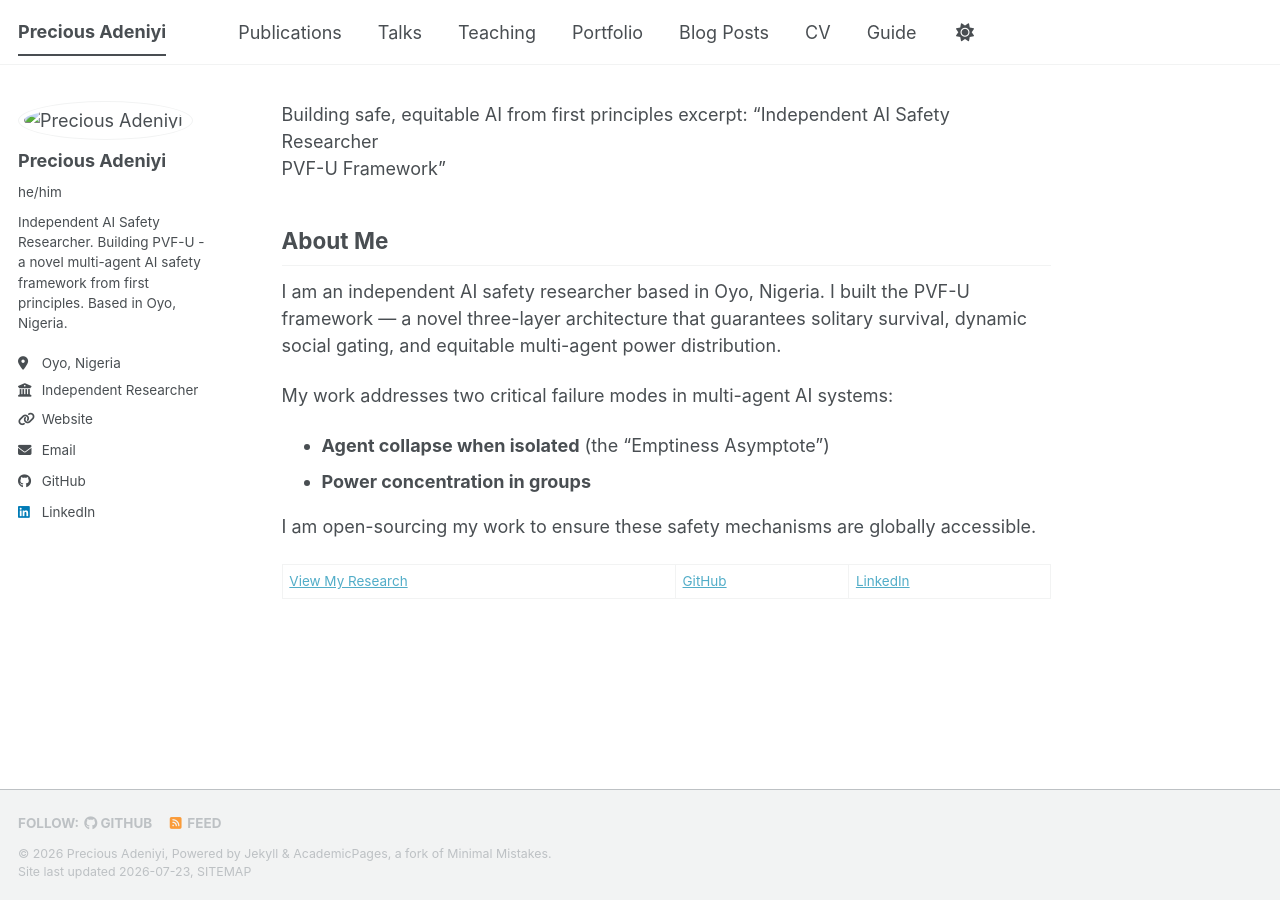
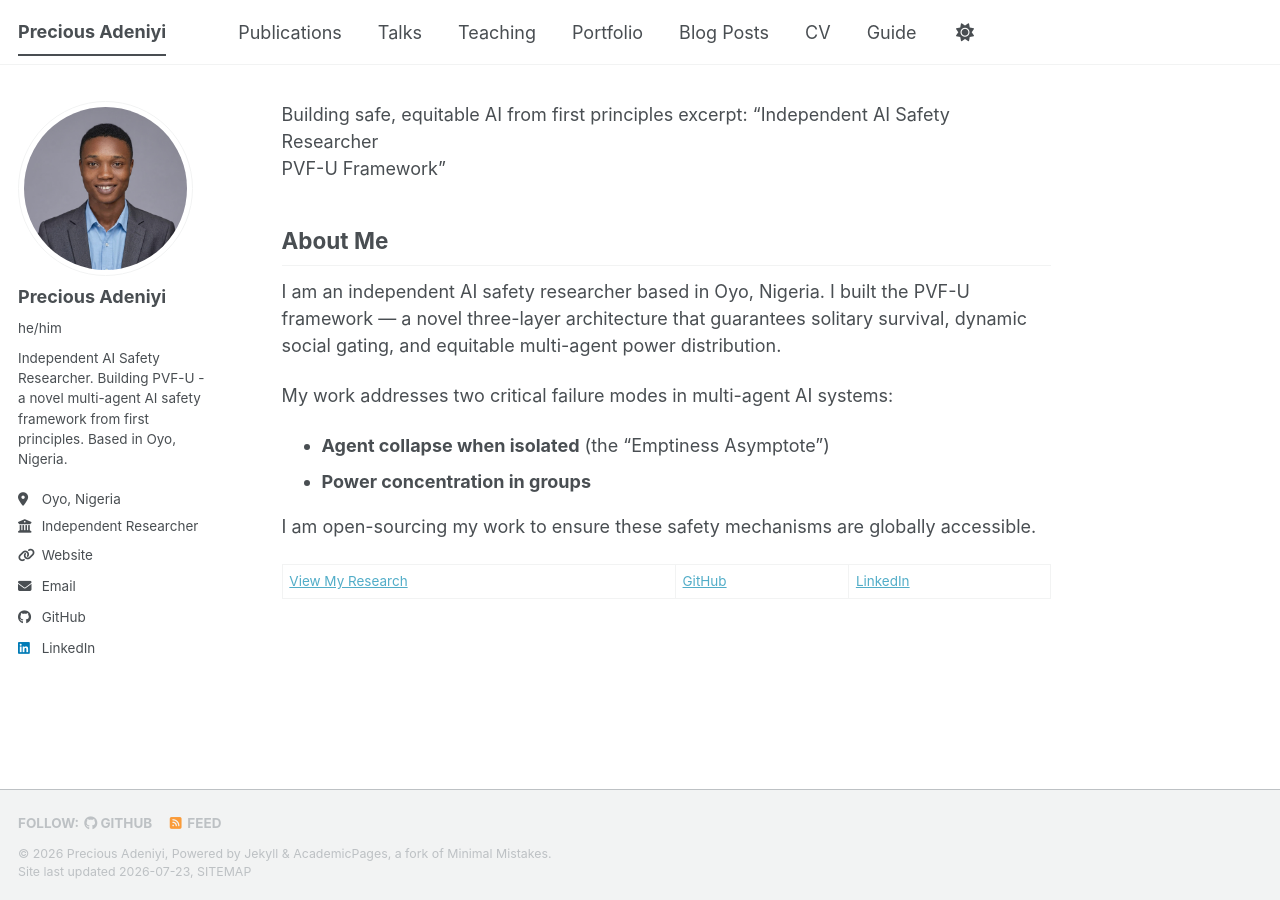
Before and after one commit to preciousadeniyi/preciousadeniyi.github.io, a Jekyll site: the page built from index.md, in a window 1280 px wide. Built offline with Jekyll 4.4.1, drawn with Linux system fonts in a browser that asks for light colours; our own code applies the rules of GitHub Pages for plain Markdown files; a style sheet for code colours, icons or effects is not loaded.

Commit message:
Update avatar path in configuration file

```diff
--- a/_config.yml
+++ b/_config.yml
@@ -23,7 +23,7 @@ repository               : "preciousadeniyi/preciousadeniyi.github.io"
 # Site Author
 author:
   # Biographic information
-  avatar           : "/images/IMG-20260627-WA0000.jpg "
+  avatar           : "IMG-20260627-WA0000.jpg "
   name             : "Precious Adeniyi"
   pronouns         : "he/him"
   bio              : "Independent AI Safety Researcher. Building PVF-U - a novel multi-agent AI safety framework from first principles. Based in Oyo, Nigeria."
```
